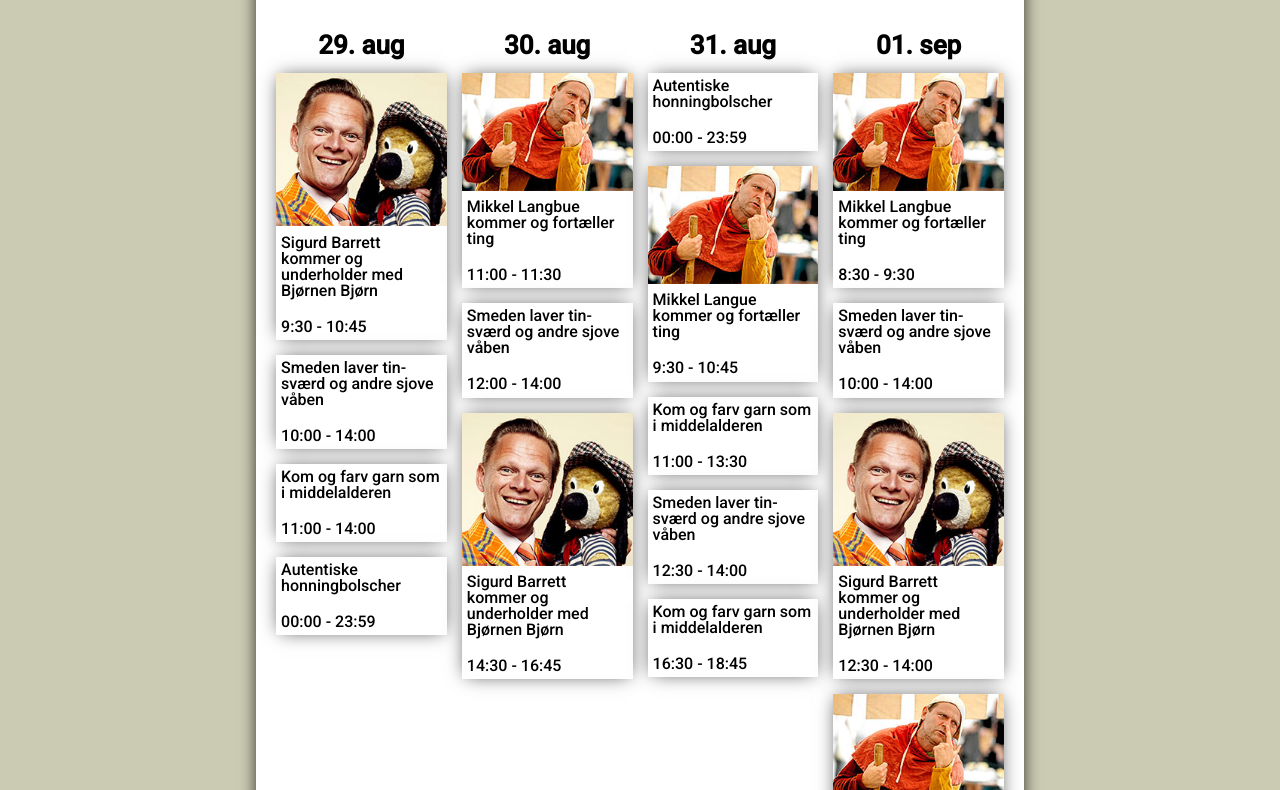
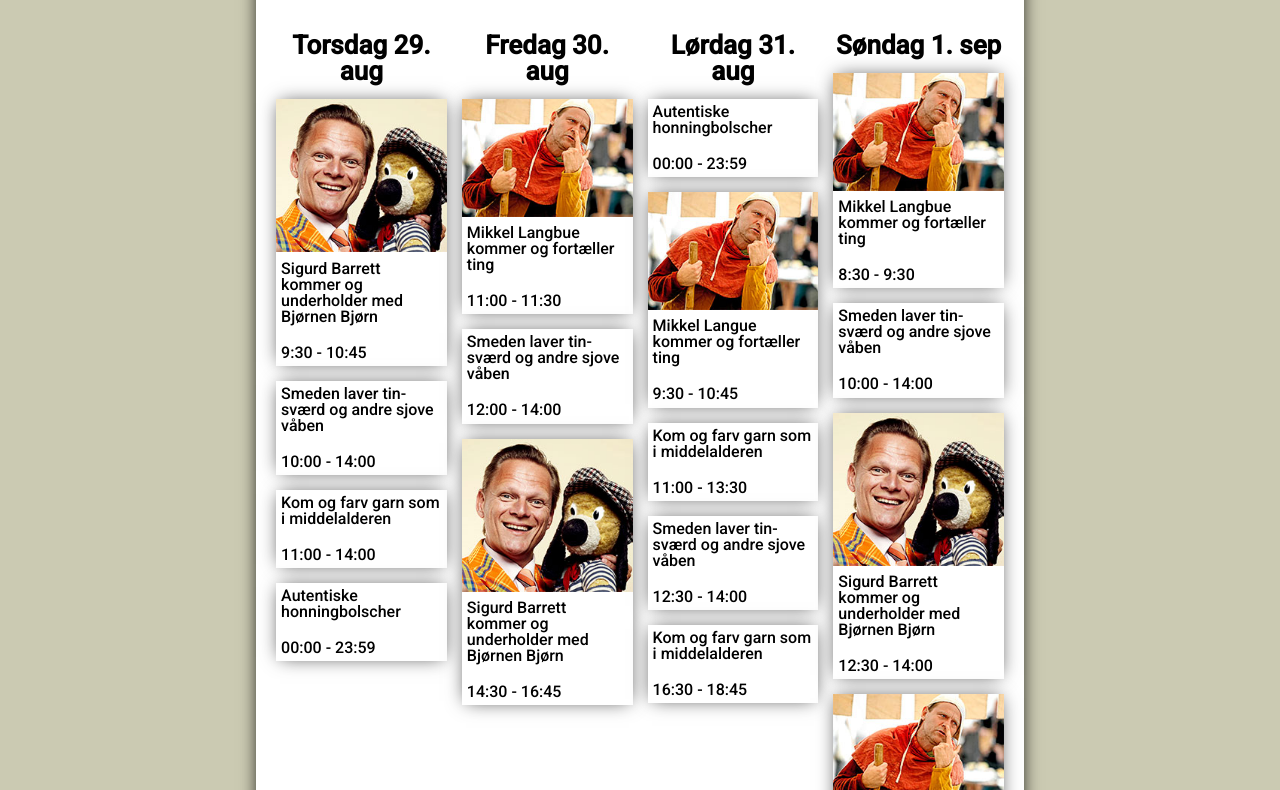
Before and after one commit to johanniwanker/gruppe21forbedringer, a plain HTML site: page program.html in a window 1280 px wide. Shown: the part 209-999 px from the top of the page. Drawn offline with Linux system fonts and the light colour scheme.

Commit message:
Torsdag er en møgdag

```diff
--- a/program.html
+++ b/program.html
@@ -39,7 +39,7 @@
                 <div class="flex-row width-100 padbot">
 
                   <div class="flex-column width-25">
-                    <h2 class="text-center">29. aug</h2>
+                    <h2 class="text-center"> Torsdag 29. aug</h2>
 
                     <div class="kalender-box bg-white margin-t-15 eventSigurd">
                     <img src="img/sigurd.jpg" alt="Sigurd Barrett" class="width-100">
@@ -161,7 +161,7 @@
 
                   <div class="flex-column margin-l-15 width-25">
 
-                    <h2 class="text-center">30. aug</h2>
+                    <h2 class="text-center">Fredag 30. aug</h2>
 
                     <div class="kalender-box bg-white margin-t-15 eventMikkel">
                     <img src="img/mikkel.jpg" alt="mikkel langbue" class="width-100">
@@ -192,7 +192,7 @@
 
                   <div class="flex-column margin-l-15 width-25">
 
-                    <h2 class="text-center">31. aug</h2>
+                    <h2 class="text-center">Lørdag 31. aug</h2>
 
                     <div class="kalender-box bg-white margin-t-15 eventHonning">
                     <div class="padprog">
@@ -234,7 +234,7 @@
 
                   <div class="flex-column margin-l-15 width-25">
 
-                    <h2 class="text-center">01. sep</h2>
+                    <h2 class="text-center">Søndag 1. sep</h2>
 
                     <div class="kalender-box bg-white margin-t-15 eventMikkel">
                     <img src="img/mikkel.jpg" alt="mikkel langbue" class="width-100">
```
Also changed, not shown: booking.html (+1 -1 lines).
